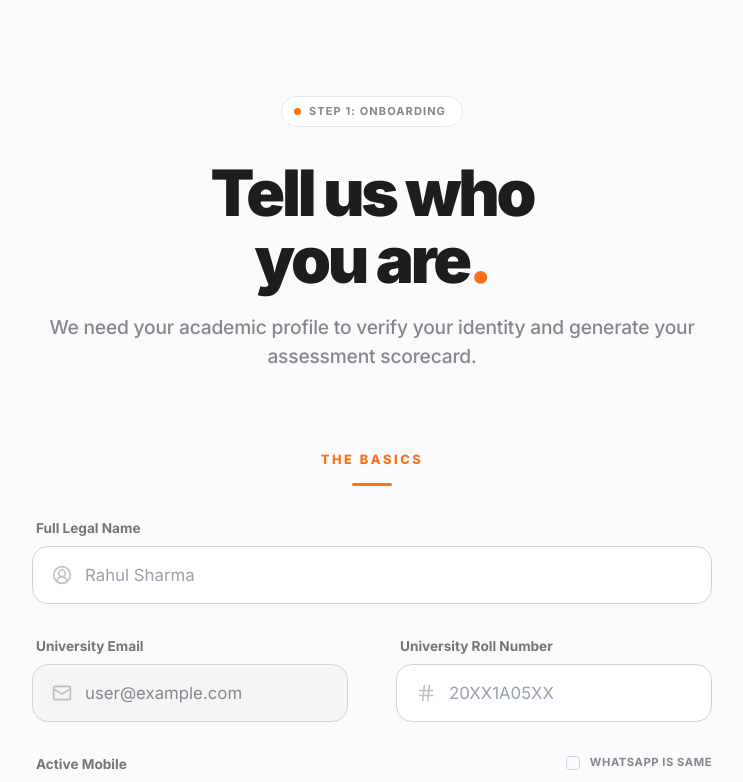
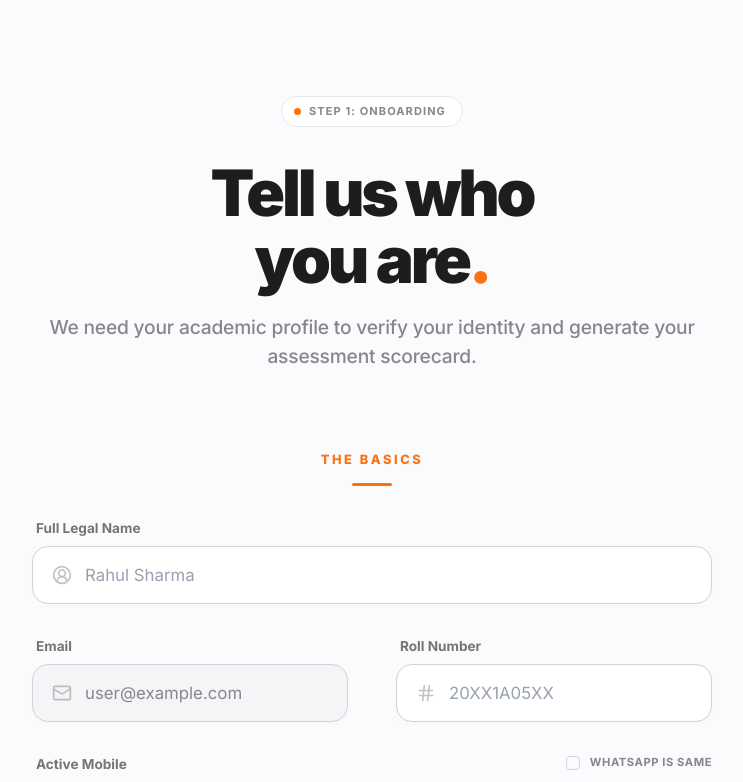
Before and after one commit to HackBoats-LMS/exam-platform, a Next.js app in the folder hb-exam/: page /onboarding in a window 1280 px wide. Shown: the top 782 px of the page, without its empty margins (268-1011 px from the left). Built offline with nearby package versions, Linux system fonts and the light colour scheme; no server answers; the database is empty; sample sign-in values are in the browser's storage.

Commit message:
edited redis by coderabbit suggestion+ resolved some ui issues in

```diff
--- a/hb-exam/app/onboarding/page.tsx
+++ b/hb-exam/app/onboarding/page.tsx
@@ -122,6 +122,10 @@ export default function OnboardingPage() {
         <>
             <style>{`
                 @import url('https://fonts.googleapis.com/css2?family=Inter:ital,wght@0,300;0,400;0,500;0,600;0,700;0,800;0,900;1,400&display=swap');
+
+                html, body {
+                    overflow-x: hidden;
+                }
 
                 .ob-page {
                     font-family: 'Inter', system-ui, sans-serif;
@@ -286,6 +290,9 @@ export default function OnboardingPage() {
                     transition: all 0.3s ease;
                     box-shadow: 0 2px 8px rgba(0,0,0,0.02);
                 }
+                @media (max-width: 600px) {
+                    .ob-rule-card { padding: 1.25rem; gap: 1rem; }
+                }
                 .ob-rule-card:hover { transform: translateX(8px); border-color: #f9731644; box-shadow: 0 12px 24px rgba(0,0,0,0.04); }
 
                 .ob-rule-icon-box {
@@ -355,14 +362,14 @@ export default function OnboardingPage() {
                                             {errors.fullName && <p className="ob-error">{errors.fullName.message}</p>}
                                         </div>
                                         <div className="ob-field">
-                                            <label className="ob-label">University Email</label>
+                                            <label className="ob-label">Email</label>
                                             <div className="ob-input-wrapper">
                                                 <Mail className="ob-input-icon" size={20} />
                                                 <Input {...register('email')} className="ob-input" readOnly />
                                             </div>
                                         </div>
                                         <div className="ob-field">
-                                            <label className="ob-label">University Roll Number</label>
+                                            <label className="ob-label">Roll Number</label>
                                             <div className="ob-input-wrapper">
                                                 <Hash className="ob-input-icon" size={20} />
                                                 <Input {...register('rollNo')} className="ob-input" placeholder="20XX1A05XX" />
@@ -471,8 +478,8 @@ export default function OnboardingPage() {
                             <div className="ob-brief-icon">
                                 <ShieldCheck size={36} strokeWidth={2.5} />
                             </div>
-                            <h2 style={{ fontSize: '3rem', fontWeight: 900, letterSpacing: '-0.05em', color: '#1d1d1f', marginBottom: '1rem' }}>The Mission Briefing</h2>
-                            <p style={{ color: '#86868b', fontSize: '1.25rem', fontWeight: 500, marginBottom: '5rem' }}>Read carefully. There is no going back once you start.</p>
+                            <h2 style={{ fontSize: 'clamp(2.2rem, 7vw, 3.5rem)', fontWeight: 900, letterSpacing: '-0.05em', color: '#1d1d1f', marginBottom: '1rem', lineHeight: '1.1' }}>The Mission Briefing</h2>
+                            <p style={{ color: '#86868b', fontSize: 'clamp(1rem, 3.5vw, 1.25rem)', fontWeight: 500, marginBottom: '4rem' }}>Read carefully. There is no going back once you start.</p>
 
                             <div className="ob-rule-card">
                                 <div className="ob-rule-icon-box" style={{ background: '#f5f5f7', color: '#1d1d1f' }}>
--- a/hb-exam/app/page.tsx
+++ b/hb-exam/app/page.tsx
@@ -214,7 +214,7 @@ export default function LoginPage() {
           </div>
 
           {/* Eyebrow */}
-          <p className="sp-eyebrow">Exam Platform</p>
+          {/* <p className="sp-eyebrow">Exam Platform</p> */}
 
           {/* Heading */}
           <h1 className="sp-heading">
```
